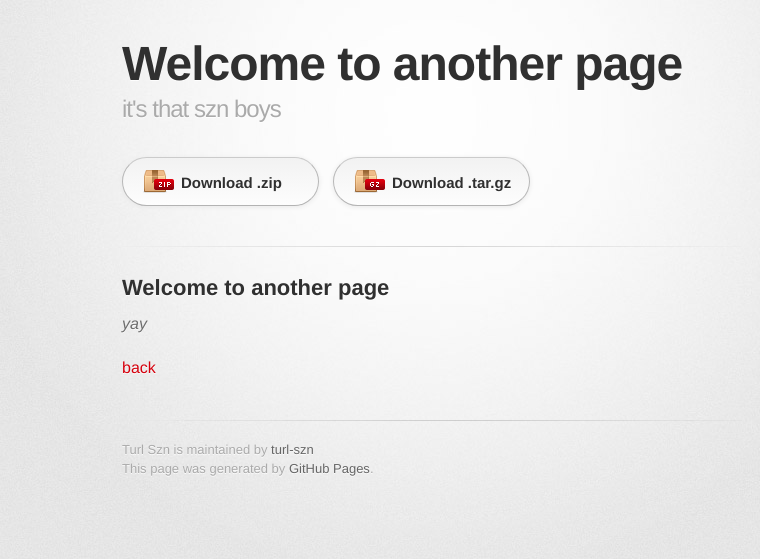
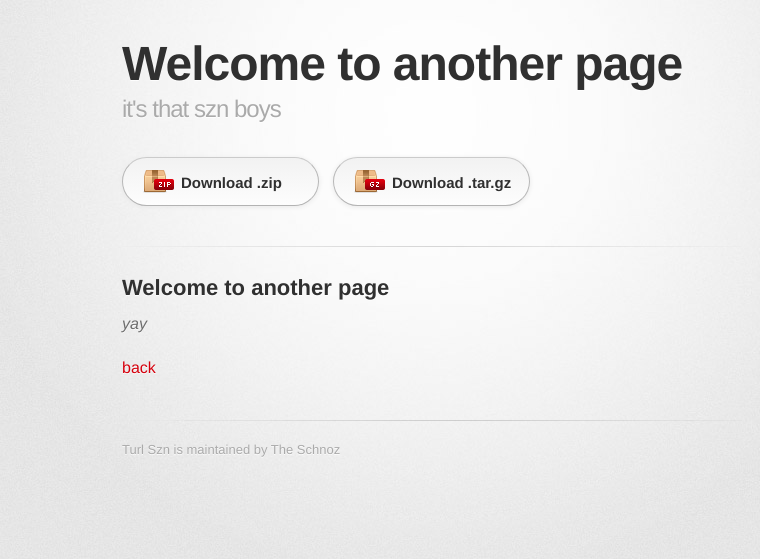
Before and after one commit to turl-szn/TurlSzn, a Jekyll site: the page built from another-page.md, in a window 1280 px wide. Shown: the top 559 px of the page, without its empty margins (208-968 px from the left). Built offline with Jekyll 4.4.1, drawn with Linux system fonts in a browser that asks for light colours; some web fonts are replaced; our own code applies the rules of GitHub Pages for plain Markdown files.

Commit message:
Update default.html

```diff
--- a/_layouts/default.html
+++ b/_layouts/default.html
@@ -41,23 +41,11 @@
 
         <footer>
         {% if site.github.is_project_page %}
-          {{ site.title | default: site.github.repository_name }} is maintained by <a href="{{ site.github.owner_url }}">{{ site.github.owner_name }}</a><br>
+          {{ site.title | default: site.github.repository_name }} is maintained by The Schnoz</a><br>
         {% endif %}
-          This page was generated by <a href="https://pages.github.com">GitHub Pages</a>.
-        </footer>
+	      </footer>
 
       </div>
-    </div>
-
-    {% if site.google_analytics %}
-      <script>
-        (function(i,s,o,g,r,a,m){i['GoogleAnalyticsObject']=r;i[r]=i[r]||function(){
-        (i[r].q=i[r].q||[]).push(arguments)},i[r].l=1*new Date();a=s.createElement(o),
-        m=s.getElementsByTagName(o)[0];a.async=1;a.src=g;m.parentNode.insertBefore(a,m)
-        })(window,document,'script','//www.google-analytics.com/analytics.js','ga');
-        ga('create', '{{ site.google_analytics }}', 'auto');
-        ga('send', 'pageview');
-      </script>
-    {% endif %}
+	  </div>
   </body>
 </html>
```
